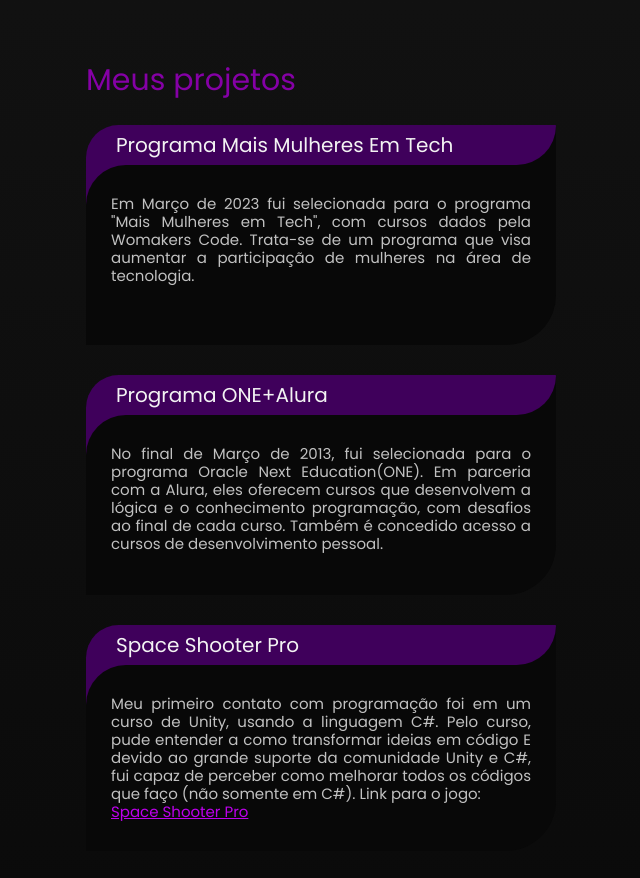
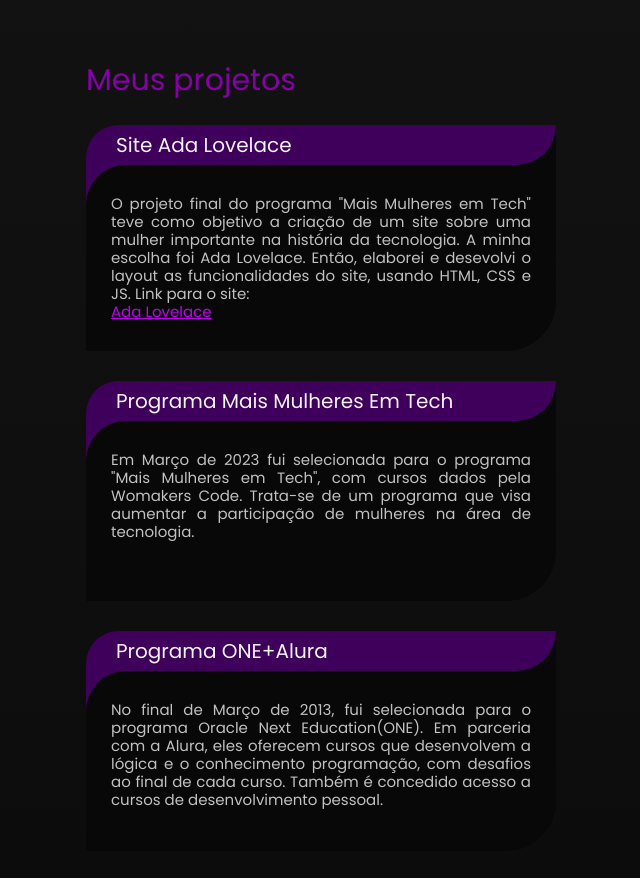
Before and after one commit to AnnieAlves/meu-site, a plain HTML site: page index.html in a window 1280 px wide. Shown: the part 960-1838 px from the top of the page, without its empty margins (319-959 px from the left). Drawn offline with Linux system fonts and the light colour scheme; a web font is replaced by a local one.

Commit message:
Atualização de projetos

```diff
--- a/assets/css/style.css
+++ b/assets/css/style.css
@@ -74,7 +74,7 @@ em{
     margin: 0 auto;
 }
 
-.linkJogo{
+.link-projeto{
     color: var(--brigtherPurple);
 }
 
--- a/index.html
+++ b/index.html
@@ -10,7 +10,7 @@
         content="Site pessoal desenvolvido como portfolio para conclusão de curso de HTML5 e CSS3 Potência Feminia">
 
 
-    <link rel="shortcut icon" type="image/png" href="./assets/images/FavIconLogo11.png">
+    <link rel="shortcut icon" type="image/png" href="./assets/images/FavIcon2.png">
     <link rel="preconnect" href="https://fonts.googleapis.com">
     <link rel="preconnect" href="https://fonts.gstatic.com" crossorigin>
     <link href="https://fonts.googleapis.com/css2?family=Sacramento&display=swap" rel="stylesheet">
@@ -65,6 +65,13 @@
 
             <article class="article">
                 <span class="overlay">
+                    <h3 class="article__titulo">Site Ada Lovelace</h3>
+                </span>
+                <p class="article__descricao">O projeto final do programa "Mais Mulheres em Tech" teve como objetivo a criação de um site sobre uma mulher importante na história da tecnologia. A minha escolha foi Ada Lovelace. Então, elaborei e desevolvi o layout as funcionalidades do site, usando HTML, CSS e JS. Link para o site: <br> <a href="https://anniealves.github.io/projeto-final-ada-lovelace/" class="link-projeto" target="blank">Ada Lovelace</a></p>
+            </article>
+
+            <article class="article">
+                <span class="overlay">
                     <h3 class="article__titulo">Programa Mais Mulheres Em Tech</h3>
                  </span>
 
@@ -83,7 +90,7 @@
                 <span class="overlay">
                     <h3 class="article__titulo">Space Shooter Pro</h3>
                 </span>
-                <p class="article__descricao">Meu primeiro contato com programação foi em um curso de Unity, usando a linguagem C#. Pelo curso, pude entender a como transformar ideias em código E devido ao grande suporte da comunidade Unity e C#, fui capaz de perceber como melhorar todos os códigos que faço (não somente em C#). Link para o jogo: <br> <a href="https://firebenderannie.itch.io/space-shooter" class="linkJogo"> Space Shooter Pro</a></p>
+                <p class="article__descricao">Meu primeiro contato com programação foi em um curso de Unity, usando a linguagem C#. Pelo curso, pude entender a como transformar ideias em código E devido ao grande suporte da comunidade Unity e C#, fui capaz de perceber como melhorar todos os códigos que faço (não somente em C#). Link para o jogo: <br> <a href="https://firebenderannie.itch.io/space-shooter" class="link-projeto" target="blank"> Space Shooter Pro</a></p>
             </article>
         </section>
     </main>
```
Also changed, not shown: assets/images/FavIcon2.png (added), assets/images/FavIconLogo11.png (deleted).
